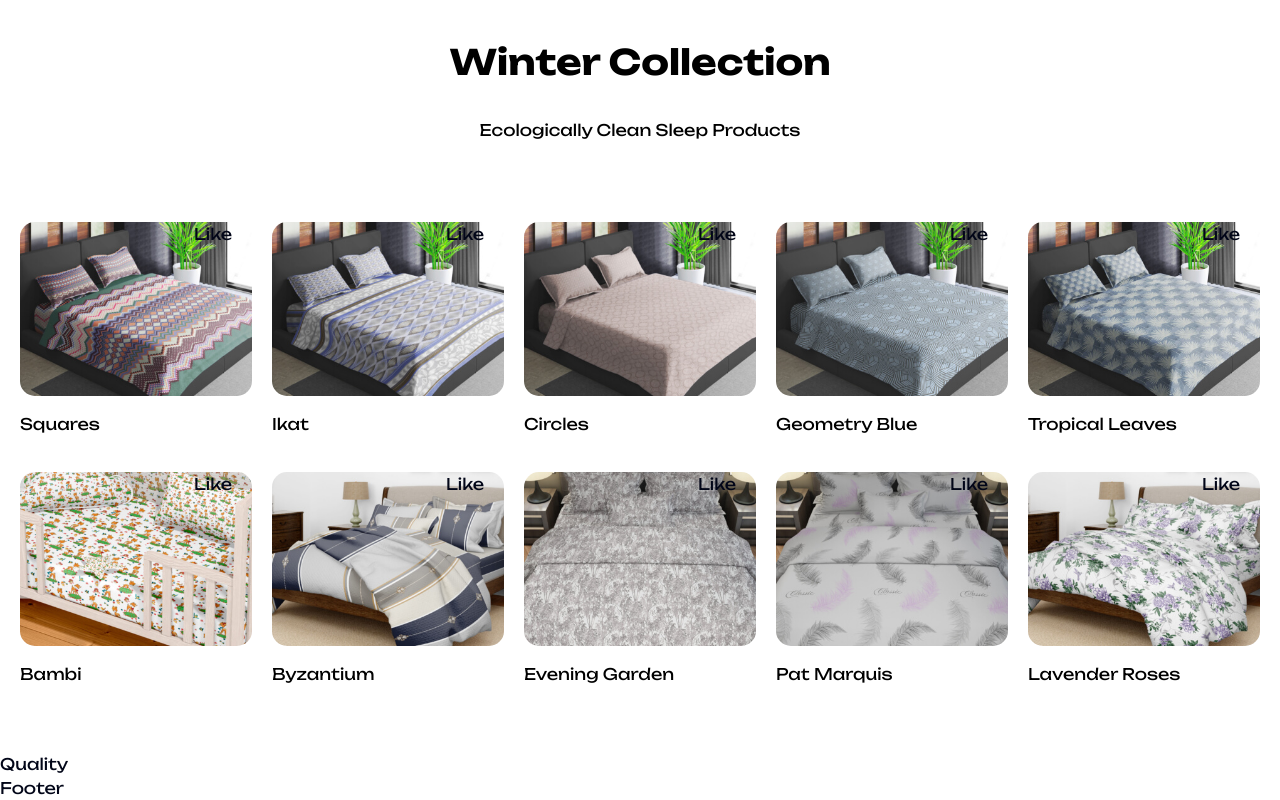
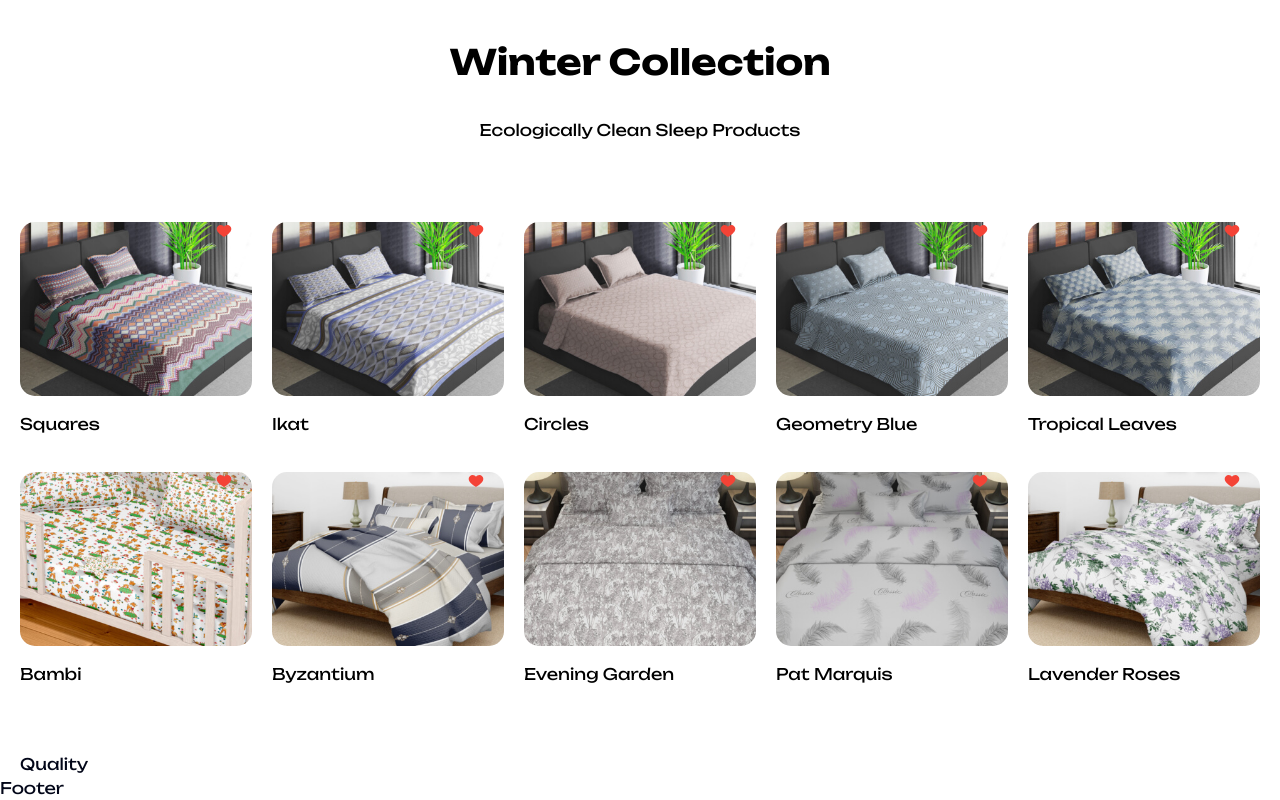
Before and after one commit to Islomjonsdev/sleepnest, a Next.js app: page / in a window 1280 px wide. Shown: the part 1546-2346 px from the top of the page. Built offline with nearby package versions, Linux system fonts and the light colour scheme.

Commit message:
fixed some bugs

```diff
--- a/components/shared/cards.jsx
+++ b/components/shared/cards.jsx
@@ -1,5 +1,6 @@
 import Image from "next/image";
 import React from "react";
+import { FcLike } from "react-icons/fc";
 import { Button } from "../ui/button";
 
 const Cards = ({ productImage, productText }) => {
@@ -7,7 +8,7 @@ const Cards = ({ productImage, productText }) => {
     <div className="max-w-[256px] w-full relative">
       <Image className="rounded-[15px]" src={productImage} width={250} height={187} alt="productImage" />
       <p className="my-4 text-black">{productText}</p>
-      <p className="absolute top-0 right-[20px]">Like</p>
+      <FcLike className="absolute top-0 right-[20px] z-10"  />
     </div>
   );
 };
--- a/components/shared/quality.jsx
+++ b/components/shared/quality.jsx
@@ -2,7 +2,11 @@ import React from 'react'
 
 const Quality = () => {
   return (
-    <div>Quality</div>
+    <section>
+        <div className='max-w-[1440px] w-full mx-auto px-[20px]'>
+            <div>Quality</div>
+        </div>
+    </section>
   )
 }
 
```
